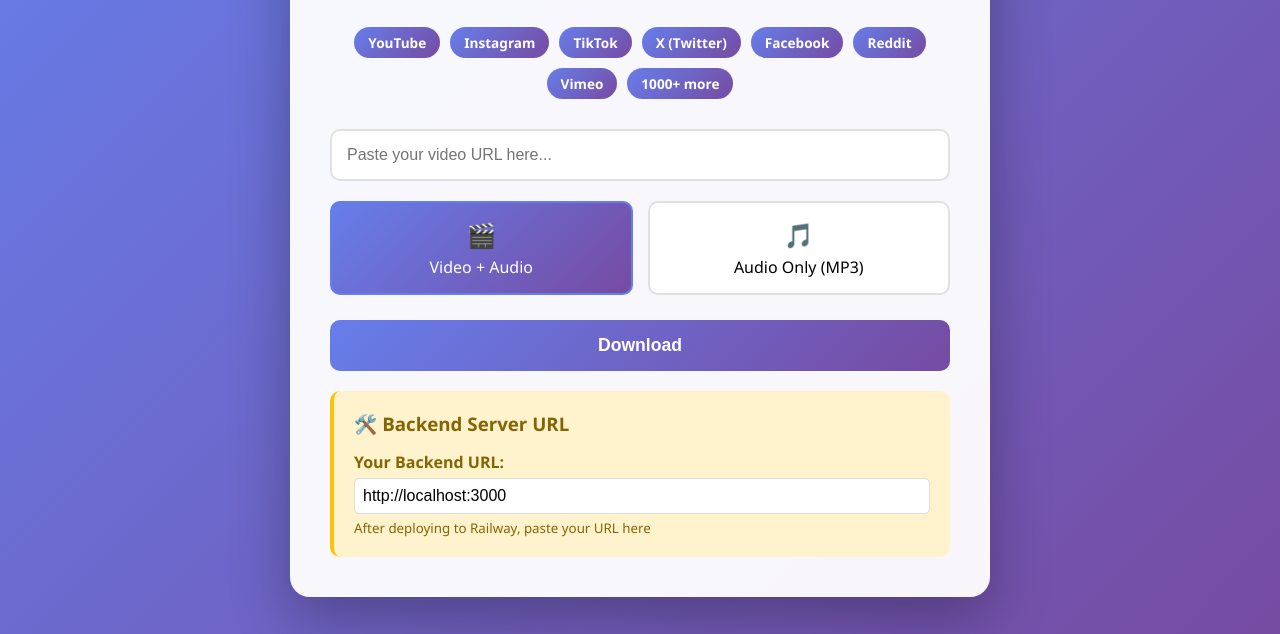
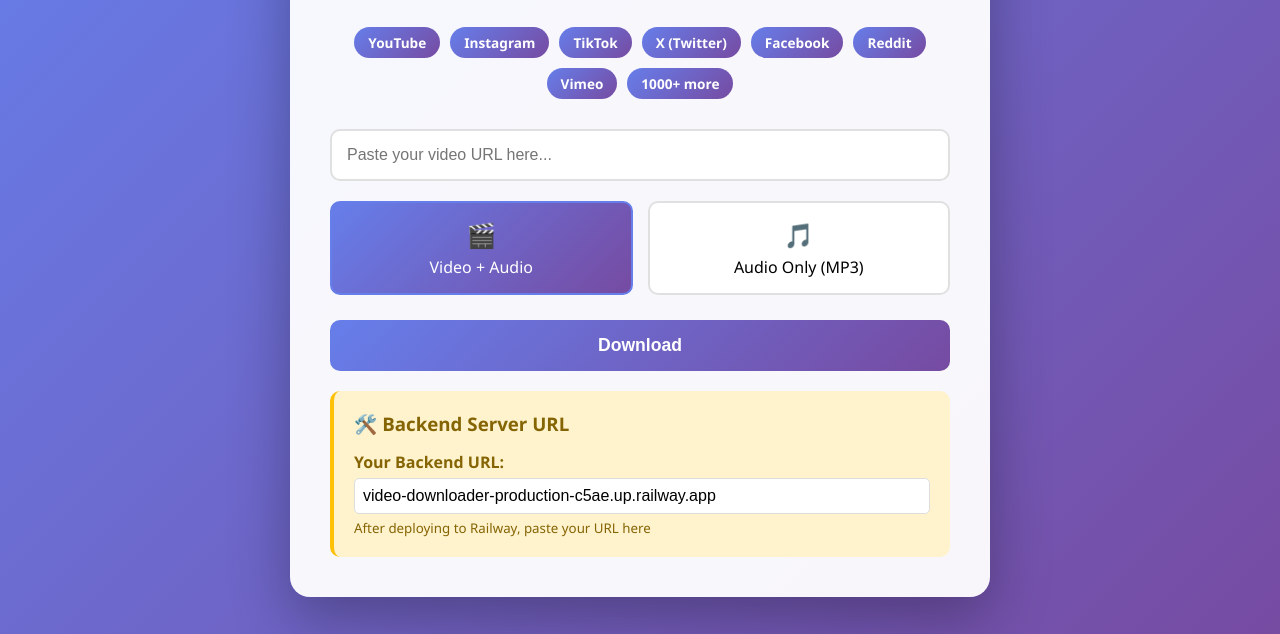
Before and after one commit to HaloLegend159/Video-Downloader, a plain HTML site: page index.html in a window 1280 px wide. Shown: the part 166-800 px from the top of the page. Drawn offline with Linux system fonts and the light colour scheme.

Commit message:
Update index.html

```diff
--- a/index.html
+++ b/index.html
@@ -287,7 +287,7 @@
 
             <div class="server-input">
                 <label>Your Backend URL:</label>
-                <input type="text" id="serverUrl" placeholder="https://your-app.railway.app" value="http://localhost:3000">
+                <input type="text" id="serverUrl" placeholder="https://your-app.railway.app" value="video-downloader-production-c5ae.up.railway.app">
                 <small style="color: #856404; display: block; margin-top: 5px;">After deploying to Railway, paste your URL here</small>
             </div>
         </div>
```
